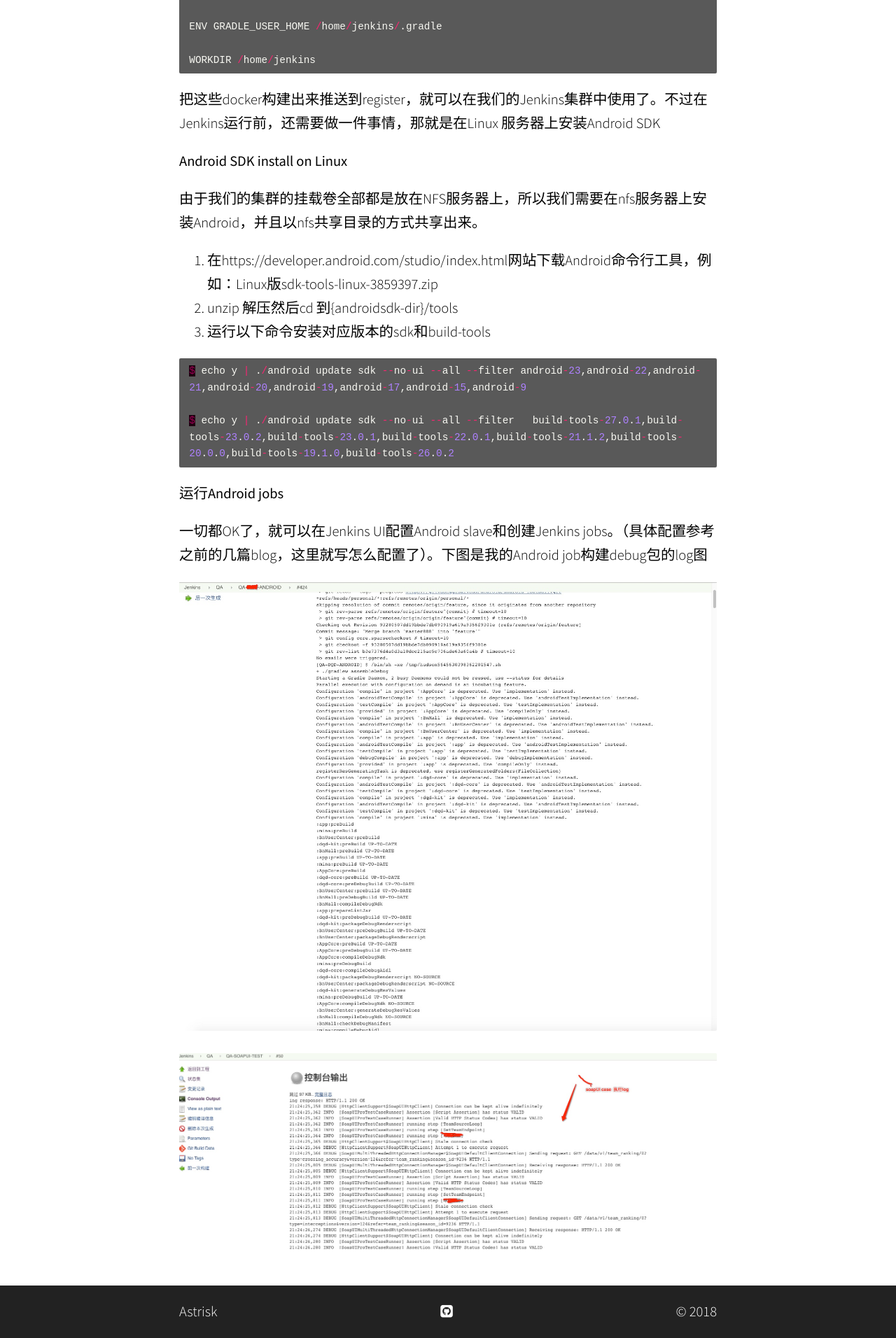
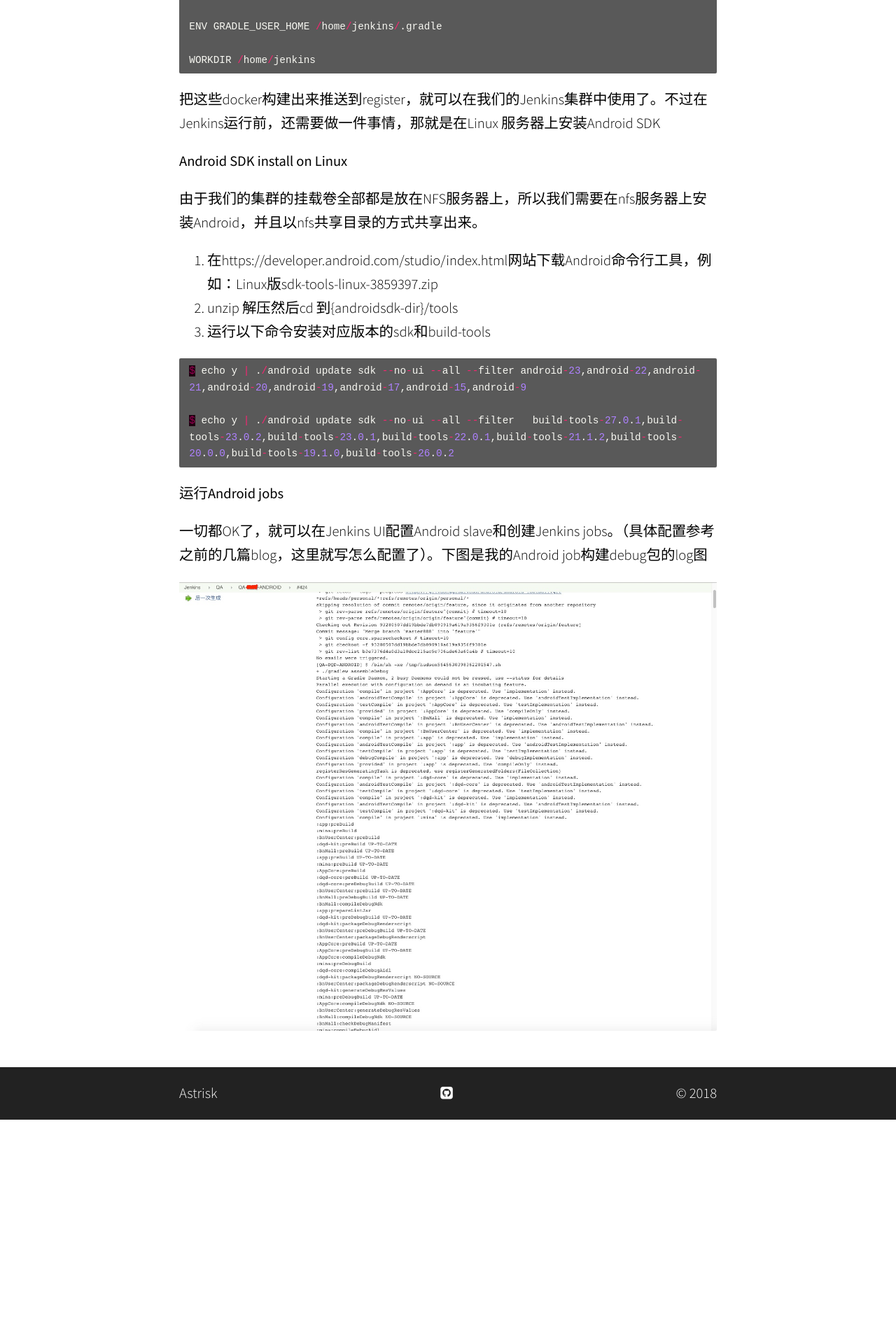
Before and after one commit to astrisk/astrisk.github.io, a Jekyll site: the page built from _posts/2018-03-18-android-slave.md, in a window 1280 px wide. Shown: the part 3548-5460 px from the top of the page at 70% size. Built offline with Jekyll 4.4.1, drawn with Linux system fonts in a browser that asks for light colours; some web fonts are replaced; after the commit the page ends 5148 px from its top, so only the background shows below that.

Commit message:
删除多余的图，改文章名称日期

```diff
--- a/_posts/2018-03-17-android-slave.md
+++ b/_posts/2018-03-18-android-slave.md
@@ -157,7 +157,3 @@
 一切都OK了，就可以在Jenkins UI配置Android slave和创建Jenkins jobs。（具体配置参考之前的几篇blog，这里就写怎么配置了）。下图是我的Android job构建debug包的log图
 
 ![android]({{ site.url }}/images/jenkins/android.png)
-
-
-
-![maven4]({{ site.url }}/images/jenkins/maven4.png)
```
